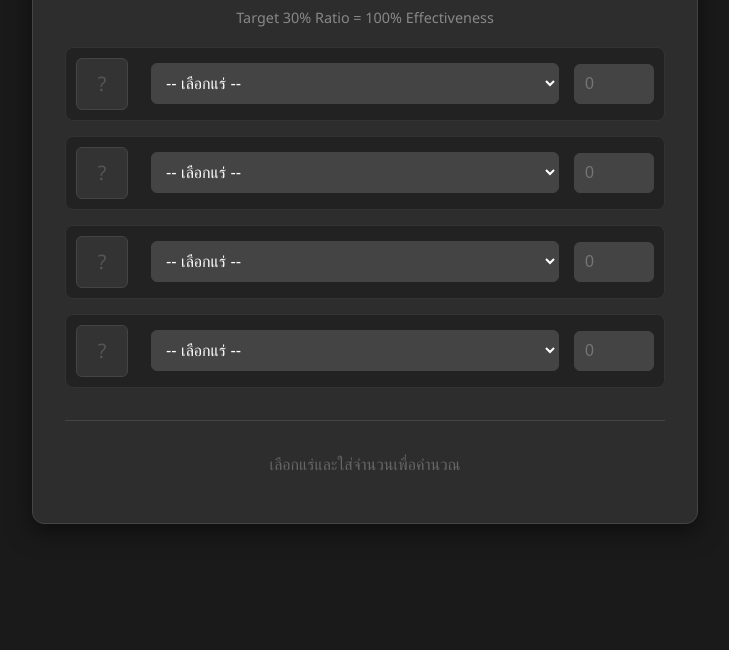
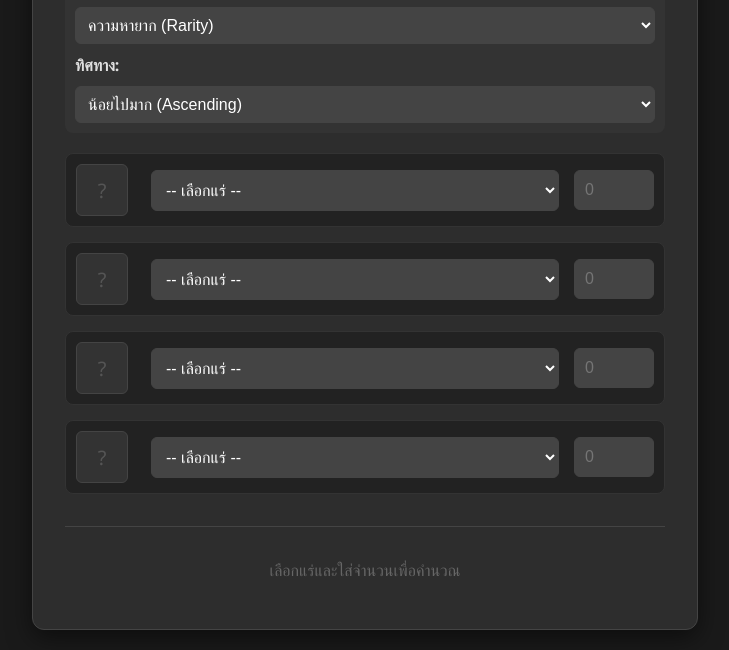
Before and after one commit to Fieldly4/The-Forge-Calculator, a plain HTML site: page index.html in a window 1280 px wide. Shown: the part 215-865 px from the top of the page, without its empty margins (275-1004 px from the left). Before the commit the page ends 840 px from the top, so only its background shows below. Drawn offline with Linux system fonts and the light colour scheme.

Commit message:
Add First Version
สำหรับทดลองใช้ และรอปรับปรุง

```diff
--- a/data.js
+++ b/data.js
@@ -1,30 +1,16 @@
-// data.js - ไฟล์สำหรับแก้ไขข้อมูลแร่และรูปภาพ
-// วิธีใส่รูป: ให้ใส่ Link รูปภาพจากเว็บ หรือ ชื่อไฟล์รูปภาพในเครื่อง (เช่น "iron.png")
-
+// data.js
+// 1 Common, 2 Uncommon, 3 Rare, 4 Epic, 5 Legendary, 6 Mythical
 const oreDatabase = [
-    {
-        name: "Iron (เหล็ก)",
-        img: "https://forgewiki.org/images/thumb/a/a6/Iron_Ingot.png/120px-Iron_Ingot.png"
-    },
-    {
-        name: "Gold (ทอง)",
-        img: "https://forgewiki.org/images/thumb/d/d1/Gold_Ingot.png/120px-Gold_Ingot.png"
-    },
-    {
-        name: "Copper (ทองแดง)",
-        img: "https://forgewiki.org/images/thumb/f/f3/Copper_Ingot.png/120px-Copper_Ingot.png"
-    },
-    {
-        name: "Tin (ดีบุก)",
-        img: "https://via.placeholder.com/50/cccccc/000000?text=Tin" // ตัวอย่างถ้าไม่มีรูป
-    },
-    {
-        name: "Bronze (สัมฤทธิ์)",
-        img: "https://via.placeholder.com/50/cd7f32/ffffff?text=Bronze"
-    },
-    // คุณสามารถก๊อปปี้ { ... }, ด้านบนมาวางต่อท้ายเพื่อเพิ่มแร่ได้เรื่อยๆ
-    {
-        name: "Void Metal",
-        img: "https://via.placeholder.com/50/330066/ffffff?text=Void"
-    }
+    { name: "Cuprite", img: "img/Cuprite.png", rarity: 4 },
+    { name: "Demonite", img: "img/Demonite.png", rarity: 6 },
+    { name: "Emerald", img: "img/Emerald.png", rarity: 4 },
+    { name: "EyeOre", img: "img/EyeOre.png", rarity: 5 },
+    { name: "Fireite", img: "img/Fireite.png", rarity: 4 },
+    { name: "Lightite", img: "img/Lightite.png", rarity: 5 },
+    { name: "Magmaite", img: "img/Magmaite.png", rarity: 5 },
+    { name: "Mythril", img: "img/Mythril.png", rarity: 5 },
+    { name: "Obsidian", img: "img/Obsidian.png", rarity: 4 },
+    { name: "Rivalite", img: "img/Rivalite.png", rarity: 4 },
+    { name: "Slimite", img: "img/Slimite.png", rarity: 4 },
+    { name: "Uranium", img: "img/Uranium.png", rarity: 5 }
 ];
--- a/index.html
+++ b/index.html
@@ -158,6 +158,25 @@
         .perfect-bar {
             background: #4caf50;
         }
+
+        .sort-controls {
+            display: flex;
+            gap: 10px;
+            margin-bottom: 20px;
+            padding: 10px;
+            background: #333;
+            border-radius: 8px;
+            align-items: center;
+            flex-wrap: wrap;
+        }
+        .sort-controls label {
+            font-weight: bold;
+            white-space: nowrap;
+        }
+        .sort-controls select {
+            padding: 8px;
+            flex-grow: 1;
+        }
     </style>
 </head>
 <body>
@@ -169,8 +188,21 @@
         Target 30% Ratio = 100% Effectiveness
     </div>
 
+    <div class="sort-controls">
+        <label for="sort-by">เรียงตาม:</label>
+        <select id="sort-by" onchange="init()">
+            <option value="rarity">ความหายาก (Rarity)</option>
+            <option value="name">ชื่อ (Name)</option>
+        </select>
+
+        <label for="sort-direction">ทิศทาง:</label>
+        <select id="sort-direction" onchange="init()">
+            <option value="asc">น้อยไปมาก (Ascending)</option>
+            <option value="desc">มากไปน้อย (Descending)</option>
+        </select>
+    </div>
     <div class="slot-container" id="inputs">
-        </div>
+    </div>
 
     <div class="results" id="results">
         <p style="text-align: center; color: #666;">เลือกแร่และใส่จำนวนเพื่อคำนวณ</p>
@@ -185,11 +217,59 @@
 
     // ตรวจสอบว่าโหลดไฟล์ data.js สำเร็จหรือไม่
     if (typeof oreDatabase === 'undefined') {
-        alert("ไม่พบไฟล์ data.js! กรุณาสร้างไฟล์ data.js ไว้ในโฟลเดอร์เดียวกัน");
+        alert("ไม่พบไฟล์ data.js! กรุณาสร้างไฟล์ data.js ไว้ในโฟลเดอร์เดียวกัน และต้องมีคุณสมบัติ 'rarity' ด้วย");
+    }
+
+    /**
+     * ฟังก์ชันจัดการการเรียงลำดับข้อมูลใน oreDatabase
+     */
+    function sortOres() {
+        const sortBy = document.getElementById('sort-by').value;
+        const sortDir = document.getElementById('sort-direction').value;
+
+        // ใช้ .slice() เพื่อคัดลอก array มา sort แทนการ sort array เดิม
+        // *ในกรณีนี้ เราใช้ sort oreDatabase ตรงๆ เพราะต้องการให้ Dropdown แสดงผลเรียงตาม
+        oreDatabase.sort((a, b) => {
+            let valA, valB;
+
+            // 1. กำหนดค่าที่จะใช้เปรียบเทียบ
+            if (sortBy === 'rarity') {
+                // สำหรับ Rarity: ตัวเลขน้อยคือ Common (asc)
+                valA = a.rarity || Infinity;
+                valB = b.rarity || Infinity;
+            } else { // sortBy === 'name'
+                // สำหรับ Name: A-Z คือ asc
+                valA = a.name;
+                valB = b.name;
+            }
+
+            let comparison = 0;
+
+            if (valA > valB) {
+                comparison = 1; // a มาทีหลัง b
+            } else if (valA < valB) {
+                comparison = -1; // a มาก่อน b
+            } else {
+                // ถ้าค่าหลักเท่ากัน ให้เรียงสำรองตามชื่อ A-Z เสมอ
+                return a.name.localeCompare(b.name);
+            }
+
+            // 2. ปรับทิศทางการเรียง
+            // ถ้าเป็น 'desc' ให้สลับผลลัพธ์
+            return sortDir === 'desc' ? comparison * -1 : comparison;
+        });
     }
 
     function init() {
         const container = document.getElementById('inputs');
+
+        // ********** ล้าง Input เดิมและเรียงลำดับใหม่ทุกครั้ง **********
+        container.innerHTML = '';
+
+        if (typeof oreDatabase !== 'undefined') {
+            sortOres(); // เรียกใช้การเรียงลำดับ
+        }
+        // *************************************************************
 
         for (let i = 1; i <= MAX_SLOTS; i++) {
             const row = document.createElement('div');
@@ -200,17 +280,18 @@
             imgBox.className = 'img-preview-box';
             imgBox.innerHTML = `<span id="placeholder-${i}">?</span><img id="img-${i}" src="" alt="">`;
 
-            // 2. Dropdown เลือกแร่ (ดึงจาก oreDatabase)
+            // 2. Dropdown เลือกแร่ (ดึงจาก oreDatabase ที่ถูกเรียงแล้ว)
             const select = document.createElement('select');
             select.id = `ore-${i}`;
             select.innerHTML = `<option value="">-- เลือกแร่ --</option>`;
 
-            // วนลูปเอาข้อมูลจาก data.js มาใส่ใน Dropdown
+            // วนลูปเอาข้อมูลจาก data.js ที่เรียงแล้ว มาใส่ใน Dropdown
             oreDatabase.forEach((ore, index) => {
+                // ใช้ index เดิมของ oreDatabase เป็น value เพื่อให้ยังอ้างอิงข้อมูลได้
                 select.innerHTML += `<option value="${index}">${ore.name}</option>`;
             });
 
-            // เมื่อเลือกแร่ -> เปลี่ยนรูปทันที
+            // เมื่อเลือกแร่ -> เปลี่ยนรูปทันที และคำนวณใหม่
             select.addEventListener('change', (e) => {
                 updateImage(i, e.target.value);
                 calculate();
@@ -229,7 +310,12 @@
             row.appendChild(input);
             container.appendChild(row);
         }
+
+        // ต้องเรียก calculate() เพื่ออัปเดตผลลัพธ์ทันที หากมีข้อมูลเดิมอยู่
+        calculate();
     }
+
+    // ฟังก์ชัน updateImage และ calculate ยังคงใช้โค้ดเดิม
 
     function updateImage(slotIndex, oreIndex) {
         const imgTag = document.getElementById(`img-${slotIndex}`);
@@ -237,7 +323,7 @@
 
         if (oreIndex !== "") {
             const ore = oreDatabase[oreIndex];
-            if (ore.img) {
+            if (ore && ore.img) {
                 imgTag.src = ore.img;
                 imgTag.style.display = 'block';
                 placeholder.style.display = 'none';
@@ -258,7 +344,11 @@
 
         // รวบรวมข้อมูล
         for (let i = 1; i <= MAX_SLOTS; i++) {
-            const oreIndex = document.getElementById(`ore-${i}`).value;
+            const oreIndexElement = document.getElementById(`ore-${i}`);
+            // ถ้า element ไม่พบ (ยังไม่ init) ให้ข้ามไป
+            if (!oreIndexElement) continue;
+
+            const oreIndex = oreIndexElement.value;
             const qty = parseFloat(document.getElementById(`qty-${i}`).value) || 0;
 
             if (qty > 0) {
@@ -266,6 +356,7 @@
             }
 
             if (oreIndex !== "" && qty > 0) {
+                // ใช้ oreIndex เพื่ออ้างอิงข้อมูลจาก oreDatabase
                 slots.push({
                     data: oreDatabase[oreIndex],
                     qty: qty
```
Also changed, not shown: img/Cuprite.png (added), img/Demonite.png (added), img/Emerald.png (added), img/EyeOre.png (added), img/Fireite.png (added), img/Lightite.png (added), img/Magmaite.png (added), img/Mythril.png (added), img/Obsidian.png (added), img/Rivalite.png (added), img/Slimite.png (added), img/Uranium.png (added).
